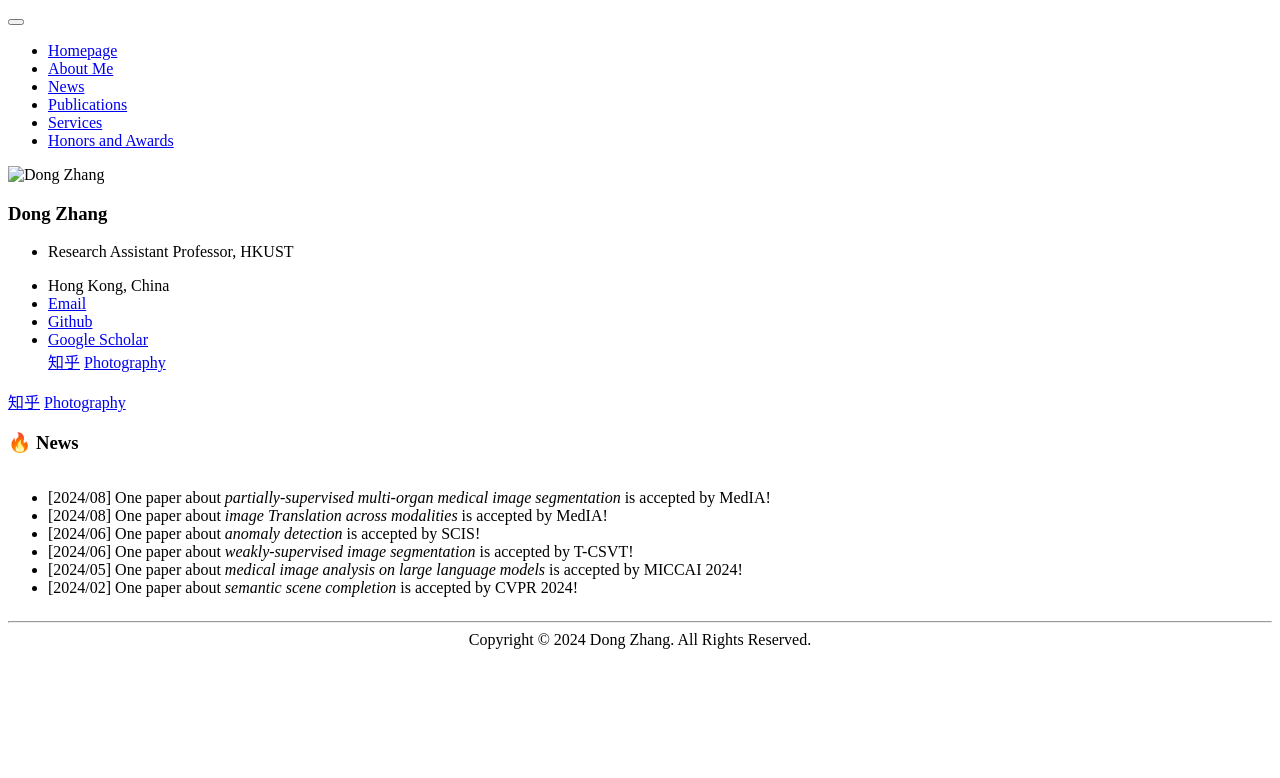
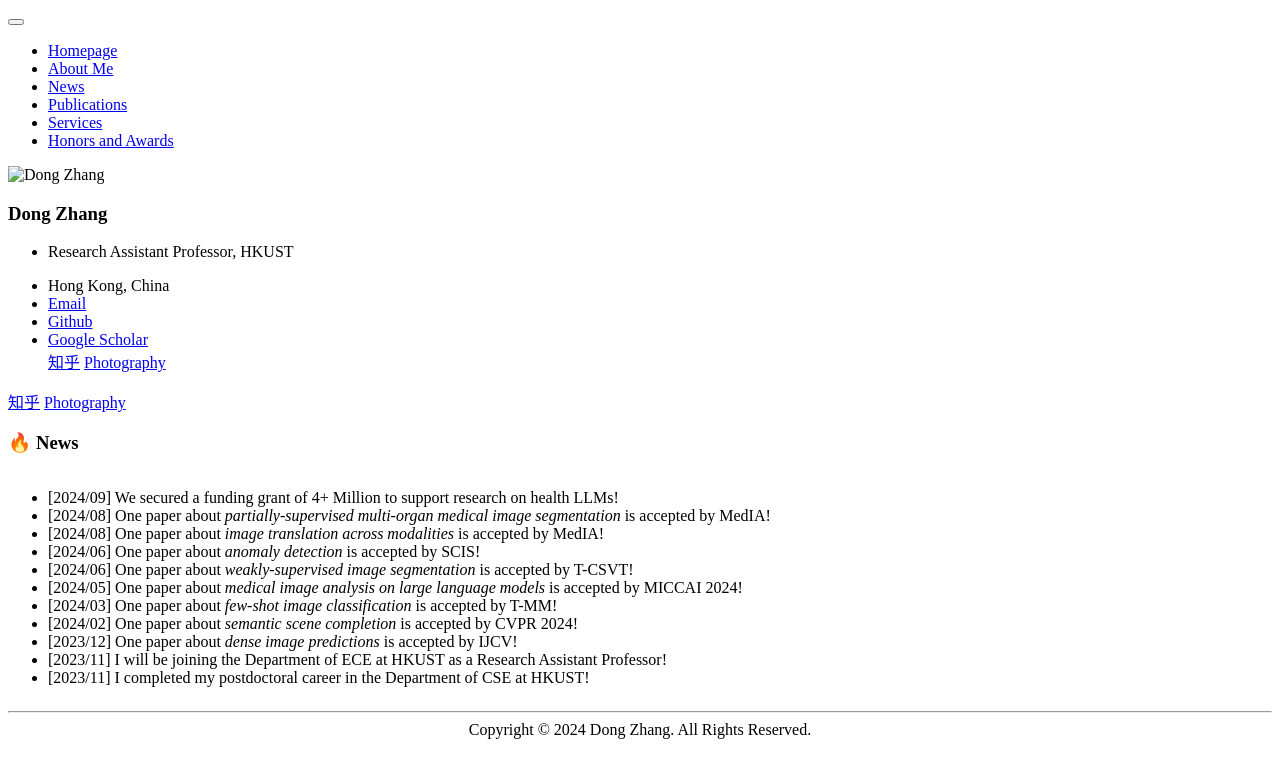
Before and after one commit to ZHANGDONG-NJUST/zhangdong-njust.github.io, a Jekyll site: the page built from _pages/includes/1_news.md, in a window 1280 px wide. Shown: the top 778 px of the page. Built offline with Jekyll 4.4.1, drawn with Linux system fonts in a browser that asks for light colours; our own code applies the rules of GitHub Pages for plain Markdown files.

Commit message:
Update 1_news.md

```diff
--- a/_pages/includes/1_news.md
+++ b/_pages/includes/1_news.md
@@ -9,12 +9,16 @@
             <span class="news-content"></span>
         </li> -->
         <li class="news-item">
+            <span class="news-date">[2024/09]</span>
+            <span class="news-content">We secured a funding grant of 4+ Million to support research on health LLMs!</span>
+        </li>
+        <li class="news-item">
             <span class="news-date">[2024/08]</span>
             <span class="news-content">One paper about <span style="font-style: italic;">partially-supervised multi-organ medical image segmentation</span> is accepted by MedIA!</span>
         </li>
         <li class="news-item">
             <span class="news-date">[2024/08]</span>
-            <span class="news-content">One paper about <span style="font-style: italic;">image Translation across modalities</span> is accepted by MedIA!</span>
+            <span class="news-content">One paper about <span style="font-style: italic;">image translation across modalities</span> is accepted by MedIA!</span>
         </li>
         <li class="news-item">
             <span class="news-date">[2024/06]</span>
@@ -29,8 +33,24 @@
             <span class="news-content">One paper about <span style="font-style: italic;">medical image analysis on large language models</span> is accepted by MICCAI 2024!</span>
         </li>
         <li class="news-item">
+            <span class="news-date">[2024/03]</span>
+            <span class="news-content">One paper about <span style="font-style: italic;">few-shot image classification</span> is accepted by T-MM!</span>
+        </li>
+        <li class="news-item">
             <span class="news-date">[2024/02]</span>
             <span class="news-content">One paper about <span style="font-style: italic;">semantic scene completion</span> is accepted by CVPR 2024!</span>
         </li>
+        <li class="news-item">
+            <span class="news-date">[2023/12]</span>
+            <span class="news-content">One paper about <span style="font-style: italic;">dense image predictions</span> is accepted by IJCV!</span>
+        </li>
+        <li class="news-item">
+            <span class="news-date">[2023/11]</span>
+            <span class="news-content"> I will be joining the Department of ECE at HKUST as a Research Assistant Professor!</span>
+        </li>
+        <li class="news-item">
+            <span class="news-date">[2023/11]</span>
+            <span class="news-content">I completed my postdoctoral career in the Department of CSE at HKUST!</span>
+        </li>
     </ul>
 </div>
```
